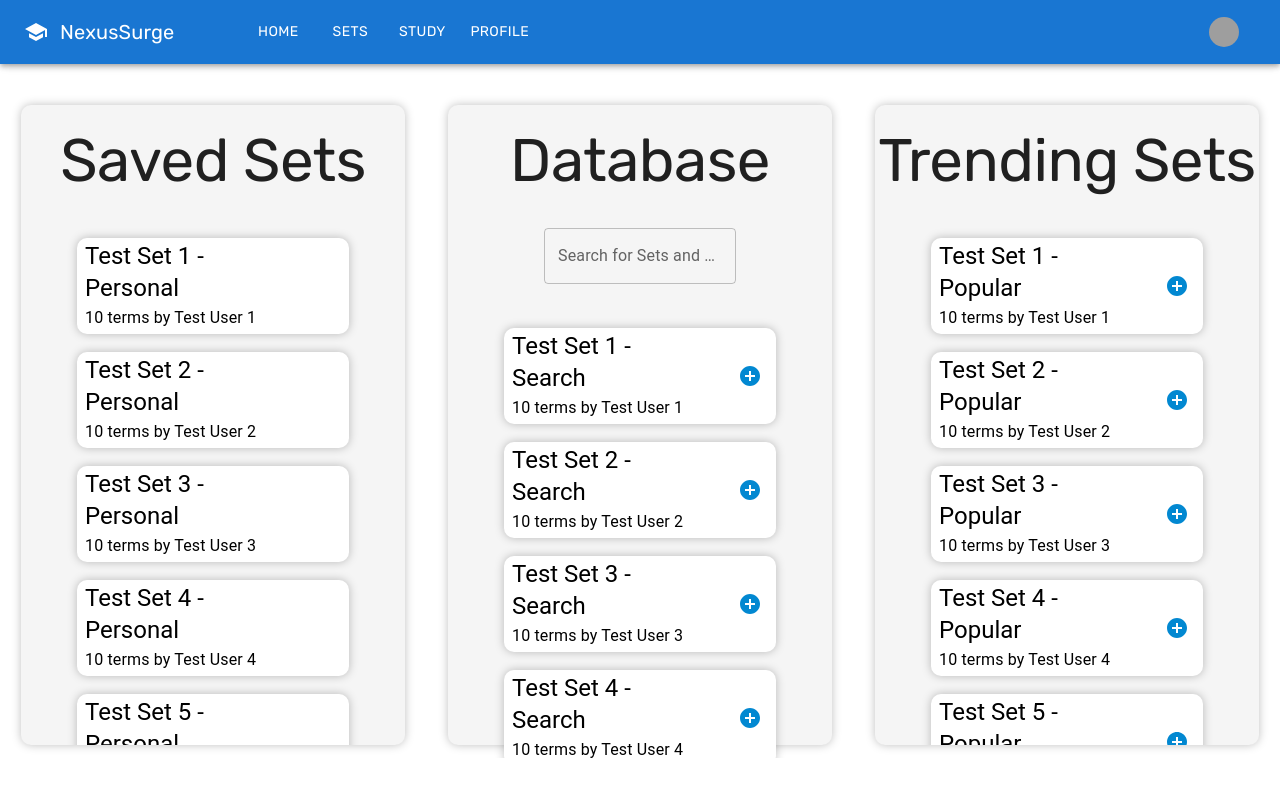
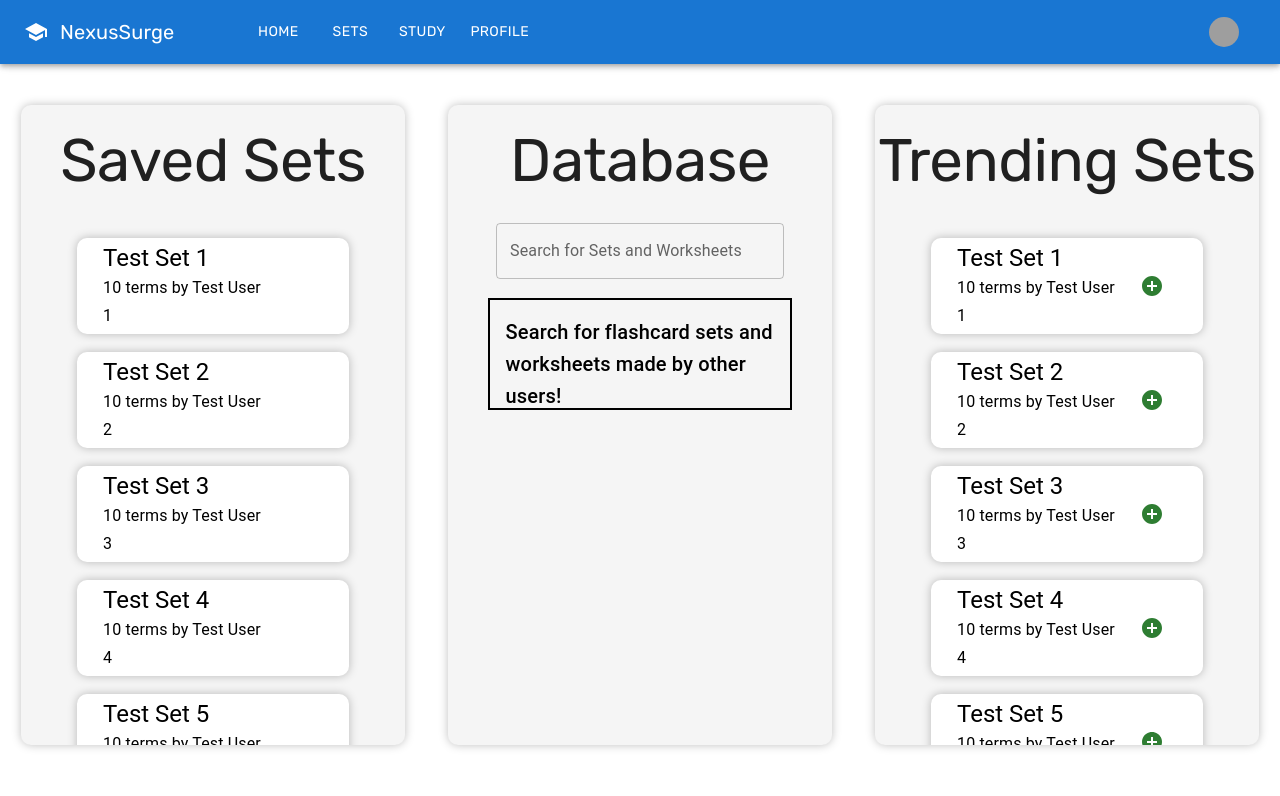
Before and after one commit to skancharapu775/NexusSurge, a React (Create React App) app in the folder nexussurge/: page /sets in a window 1280 px wide. Shown: the top 796 px of the page. Built offline with nearby package versions, Linux system fonts and the light colour scheme; grey boxes are pictures that could not be loaded.

Commit message:
Update sets page

```diff
--- a/nexussurge/src/pages/Home.js
+++ b/nexussurge/src/pages/Home.js
@@ -10,35 +10,35 @@ export function Home() {
     /* Example API result from my sets */
   const test_user_sets_result = [
     {
-      title: 'Test Set 1 - Personal',
+      title: 'Test Set 1',
       description: 'This is a test set',
       creator: 'Test User 1',
       num_cards: 10,
       id: 1,
     },
     {
-      title: 'Test Set 2 - Personal',
+      title: 'Test Set 2',
       description: 'This is a test set',
       creator: 'Test User 2',
       num_cards: 10,
       id: 2,
     },
     {
-      title: 'Test Set 3 - Personal',
+      title: 'Test Set 3',
       description: 'This is a test set',
       creator: 'Test User 3',
       num_cards: 10,
       id: 3,
     },
     {
-      title: 'Test Set 4 - Personal',
+      title: 'Test Set 4',
       description: 'This is a test set',
       creator: 'Test User 4',
       num_cards: 10,
       id: 4,
     },
     {
-      title: 'Test Set 5 - Personal',
+      title: 'Test Set 5',
       description: 'This is a test set',
       creator: 'Test User 5',
       num_cards: 10,
--- a/nexussurge/src/pages/Sets.js
+++ b/nexussurge/src/pages/Sets.js
@@ -8,35 +8,35 @@ export function Sets() {
     /* Example API result from searching database */
     const test_search_results = [
         {
-            title: "Test Set 1 - Search",
+            title: "Test Set 1",
             description: "This is a test set",
             creator: "Test User 1",
             num_cards: 10,
             id: 1
         },
         {
-            title: "Test Set 2 - Search",
+            title: "Test Set 2",
             description: "This is a test set",
             creator: "Test User 2",
             num_cards: 10,
             id: 2
         },
         {
-            title: "Test Set 3 - Search",
+            title: "Test Set 3",
             description: "This is a test set",
             creator: "Test User 3",
             num_cards: 10,
             id: 3
         },
         {
-            title: "Test Set 4 - Search",
+            title: "Test Set 4",
             description: "This is a test set",
             creator: "Test User 4",
             num_cards: 10,
             id: 4
         },
         {
-            title: "Test Set 5 - Search",
+            title: "Test Set 5",
             description: "This is a test set",
             creator: "Test User 5",
             num_cards: 10,
@@ -46,42 +46,42 @@ export function Sets() {
     /* Example API result from popular sets */
     const test_popular_results = [
         {
-            title: "Test Set 1 - Popular",
+            title: "Test Set 1",
             description: "This is a test set",
             creator: "Test User 1",
             num_cards: 10,
             id: 1
         },
         {
-            title: "Test Set 2 - Popular",
+            title: "Test Set 2",
             description: "This is a test set",
             creator: "Test User 2",
             num_cards: 10,
             id: 2
         },
         {
-            title: "Test Set 3 - Popular",
+            title: "Test Set 3",
             description: "This is a test set",
             creator: "Test User 3",
             num_cards: 10,
             id: 3
         },
         {
-            title: "Test Set 4 - Popular",
+            title: "Test Set 4",
             description: "This is a test set",
             creator: "Test User 4",
             num_cards: 10,
             id: 4
         },
         {
-            title: "Test Set 5 - Popular",
+            title: "Test Set 5",
             description: "This is a test set",
             creator: "Test User 5",
             num_cards: 10,
             id: 5
         },
         {
-            title: "Test Set 6 - Popular",
+            title: "Test Set 6",
             description: "This is a test set",
             creator: "Test User 6",
             num_cards: 10,
@@ -92,42 +92,42 @@ export function Sets() {
     /* Example API result from my sets */
     const test_user_sets_result = [
         {
-            title: "Test Set 1 - Personal",
+            title: "Test Set 1",
             description: "This is a test set",
             creator: "Test User 1",
             num_cards: 10,
             id: 1
         },
         {
-            title: "Test Set 2 - Personal",
+            title: "Test Set 2",
             description: "This is a test set",
             creator: "Test User 2",
             num_cards: 10,
             id: 2
         },
         {
-            title: "Test Set 3 - Personal",
+            title: "Test Set 3",
             description: "This is a test set",
             creator: "Test User 3",
             num_cards: 10,
             id: 3
         },
         {
-            title: "Test Set 4 - Personal",
+            title: "Test Set 4",
             description: "This is a test set",
             creator: "Test User 4",
             num_cards: 10,
             id: 4
         },
         {
-            title: "Test Set 5 - Personal",
+            title: "Test Set 5",
             description: "This is a test set",
             creator: "Test User 5",
             num_cards: 10,
             id: 5
         },
         {
-            title: "Test Set 6 - Personal",
+            title: "Test Set 6",
             description: "This is a test set",
             creator: "Test User 6",
             num_cards: 10,
@@ -146,8 +146,8 @@ export function Sets() {
                     <Box sx={{ display: 'flex', flexDirection: 'column', alignItems: 'center', width: '100%', height: '70vh', overflowY: 'scroll', marginTop: '10px' }}>
                         {test_user_sets_result.map((result) => (
                             <Box key={result.id} sx={{ display: 'flex', flexDirection: 'row', justifyContent: 'space-between', alignItems: 'center', width: '100%', height: 'auto', minHeight: '10vh', maxWidth: '20vw', padding: '1vh', marginBottom: '1vh', borderRadius: '10px', backgroundColor: 'white', boxShadow: '0px 0px 10px rgba(0, 0, 0, 0.25)', marginTop: '10px' }}>                                <Box sx={{ display: 'flex', flexDirection: 'column', width: '70%' }}>
-                                    <Typography variant="h5">{result.title}</Typography>
-                                    <Typography variant="subtitle1">{result.num_cards} terms by {result.creator}</Typography>
+                                    <Typography variant="h5" marginLeft={'18px'}>{result.title}</Typography>
+                                    <Typography variant="subtitle1" marginLeft={'18px'}>{result.num_cards} terms by {result.creator}</Typography>
                                 </Box>
                             </Box>
                         ))}
@@ -158,24 +158,14 @@ export function Sets() {
                     <Typography component="h1" variant="h2" align="center" color="text.primary" gutterBottom fontFamily={'Rubik'} style={{ marginTop: '20px' }}>
                         Database
                     </Typography>
-                    <Box sx={{ display: 'flex', flexDirection: 'column', alignItems: 'center', width: '100%', height: '70vh', marginTop: '10px' }}>
-                        <Box sx={{ display: 'flex', flexDirection: 'column', alignItems: 'center', width: '50%', height: '5vh', marginBottom: '10px' }}>
+                    <Box sx={{ display: 'flex', flexDirection: 'column', alignItems: 'center', width: '100%', height: '70vh', marginTop: '5px' }}>
+                        <Box sx={{ display: 'flex', flexDirection: 'column', alignItems: 'center', width: '75%', height: '5vh', marginBottom: '15px' }}>
                             <TextField id="outlined-basic" label="Search for Sets and Worksheets" variant="outlined" sx={{ width: '100%', height: '100%' }} />
                         </Box>
-                        <Box sx={{ display: 'flex', flexDirection: 'column', alignItems: 'center', width: '100%', height: '60vh', overflowY: 'scroll' }}>
-                            {/* search column content */}
-                            <Box sx={{ display: 'flex', flexDirection: 'column', alignItems: 'center', width: '100%', height: '60vh', overflowY: 'scroll', marginTop: '5vh' }}>
-                                {test_search_results.map((result) => (
-                                    <Box key={result.id} sx={{ display: 'flex', flexDirection: 'row', justifyContent: 'space-between', alignItems: 'center', width: '100%', height: 'auto', minHeight: '10vh', maxWidth: '20vw', padding: '1vh', marginBottom: '1vh', borderRadius: '10px', backgroundColor: 'white', boxShadow: '0px 0px 10px rgba(0, 0, 0, 0.25)', marginTop: '10px' }}>                                        <Box sx={{ display: 'flex', flexDirection: 'column', width: '70%', fontFamily: 'Rubik' }}>
-                                            <Typography variant="h5">{result.title}</Typography>
-                                            <Typography variant="subtitle1">{result.num_cards} terms by {result.creator}</Typography>
-                                        </Box>
-                                        <Box sx={{ display: 'flex', alignItems: 'center', marginLeft: '5px', marginRight: '10px' }}>
-                                            <IconButton edge="end" aria-label="delete" color='info'><AddCircleIcon /></IconButton>
-                                        </Box>
-                                    </Box>
-                                ))}
-                            </Box>
+                        <Box sx={{ display: 'flex', flexDirection: 'row', width: '70%', height: '9.5vh', padding: '2vh', border: '2px solid black', marginBottom: '1vh', marginTop: '20px'}}>
+                                <Box sx={{ display: 'flex', flexDirection: 'column' }}>
+                                    <Typography variant="h6">Search for flashcard sets and worksheets made by other users!</Typography>
+                                </Box>
                         </Box>
                     </Box>
                 </Box>
@@ -187,11 +177,11 @@ export function Sets() {
                     <Box sx={{ display: 'flex', flexDirection: 'column', alignItems: 'center', width: '100%', height: '70vh', overflowY: 'scroll', marginTop: '10px' }}>
                         {test_popular_results.map((result) => (
                             <Box key={result.id} sx={{ display: 'flex', flexDirection: 'row', justifyContent: 'space-between', alignItems: 'center', width: '100%', height: 'auto', minHeight: '10vh', maxWidth: '20vw', padding: '1vh', marginBottom: '1vh', borderRadius: '10px', backgroundColor: 'white', boxShadow: '0px 0px 10px rgba(0, 0, 0, 0.25)', marginTop: '10px' }}>                                <Box sx={{ display: 'flex', flexDirection: 'column', width: '70%', fontFamily: 'Rubik' }}>
-                                    <Typography variant="h5">{result.title}</Typography>
-                                    <Typography variant="subtitle1">{result.num_cards} terms by {result.creator}</Typography>
+                                    <Typography variant="h5" marginLeft={'18px'}>{result.title}</Typography>
+                                    <Typography variant="subtitle1" marginLeft={'18px'}>{result.num_cards} terms by {result.creator}</Typography>
                                 </Box>
-                                <Box sx={{ display: 'flex', alignItems: 'center', marginLeft: '5px', marginRight: '10px' }}>
-                                    <IconButton edge="end" aria-label="delete" color='info'><AddCircleIcon /></IconButton>
+                                <Box sx={{ display: 'flex', alignItems: 'center', marginLeft: '5px', marginRight: '35px' }}>
+                                    <IconButton edge="end" aria-label="delete" color='success'><AddCircleIcon /></IconButton>
                                 </Box>
                             </Box>
                         ))}
```
